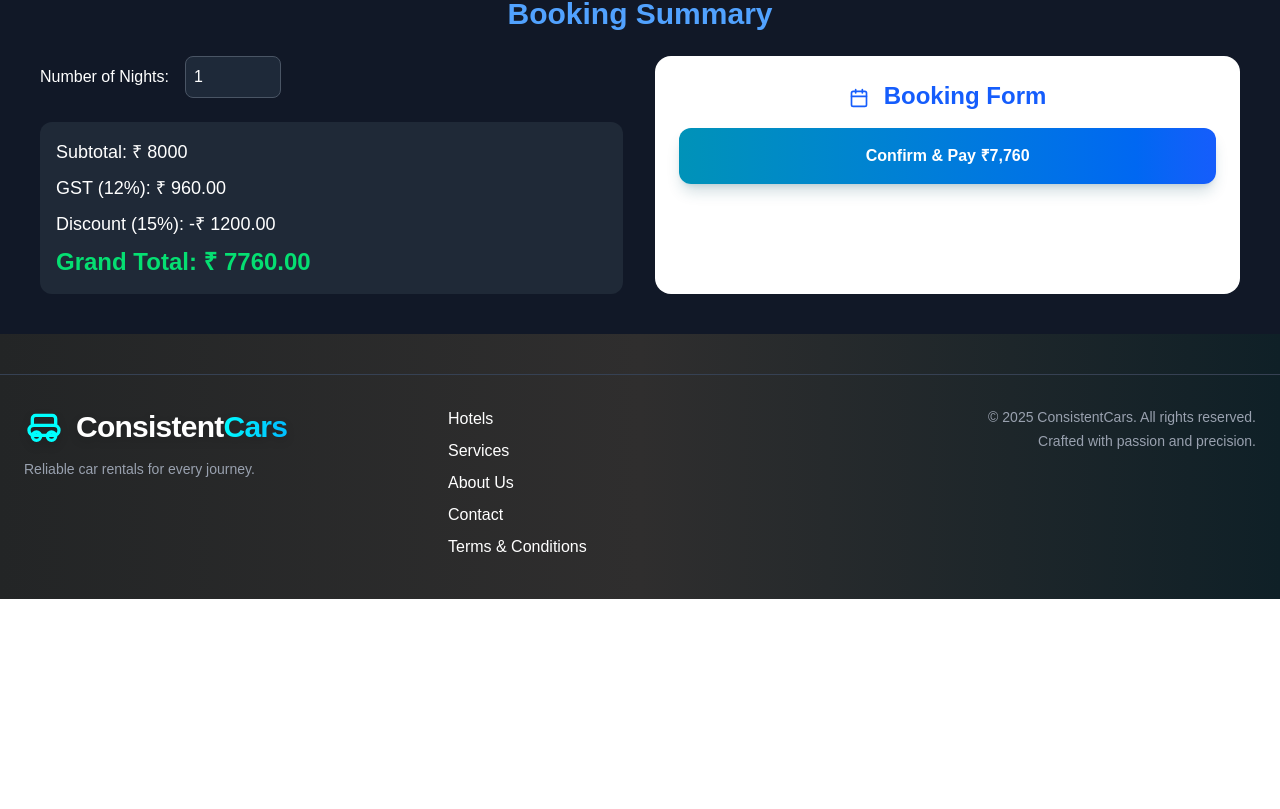
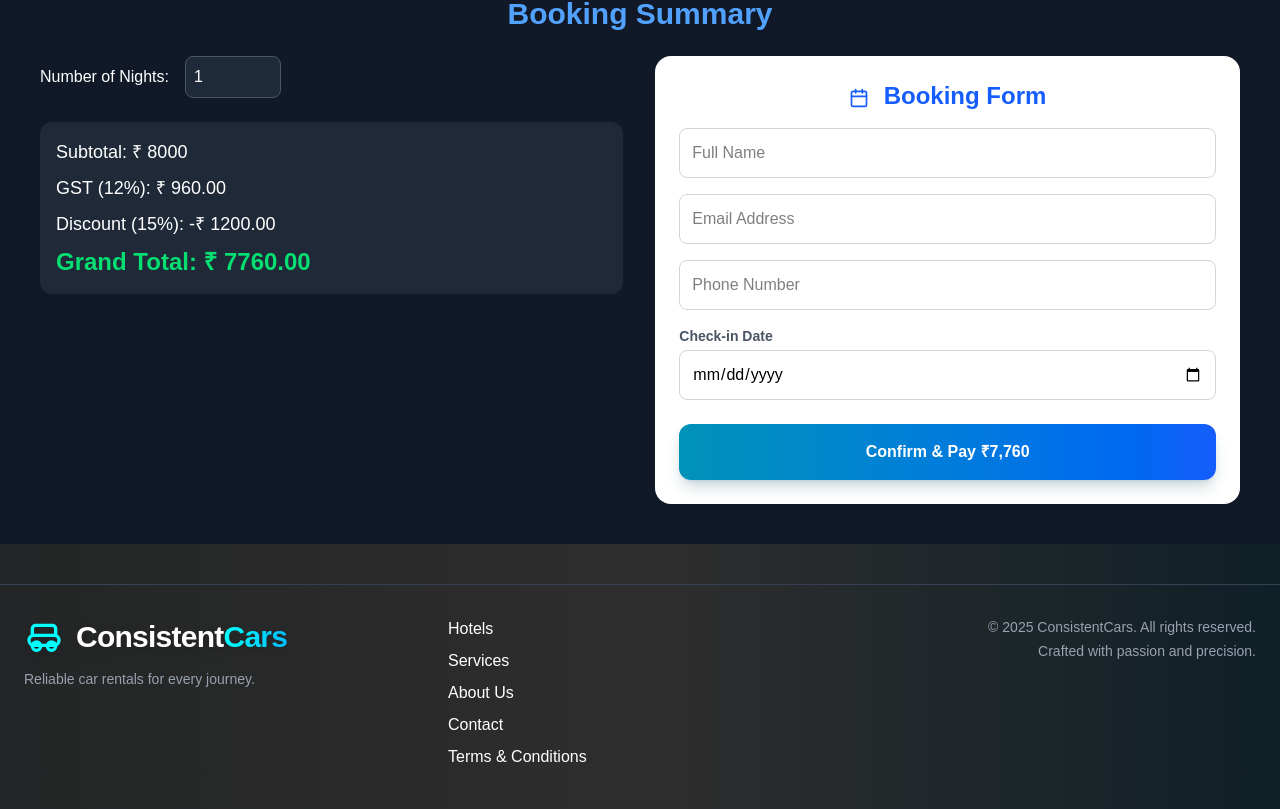
Before and after one commit to priyanshu051sharma-blip/Consistent-cars-demo-, a Next.js app: page /BaywatchResort in a window 1280 px wide. Shown: the part 1258-2067 px from the top of the page. Before the commit the page ends 1857 px from the top, so only its background shows below. Built offline with nearby package versions, Linux system fonts and the light colour scheme.

Commit message:
build fix

```diff
--- a/prisma/seed.ts
+++ b/prisma/seed.ts
@@ -1,15 +1,7 @@
 import 'dotenv/config'
 import { PrismaClient } from '@prisma/client'
-import { PrismaBetterSqlite } from '@prisma/adapter-better-sqlite3'
-import Database from 'better-sqlite3'
-import path from 'path';
 
-const dbPath = path.resolve('dev.db');
-console.log("Seeding using database file:", dbPath);
-
-const sqlite = new Database(dbPath);
-const adapter = new PrismaBetterSqlite(sqlite);
-const prisma = new PrismaClient({ adapter });
+const prisma = new PrismaClient();
 
 async function main() {
     console.log('Start seeding ...')
--- a/src/components/BillCreator/BillCreator.tsx
+++ b/src/components/BillCreator/BillCreator.tsx
@@ -1,7 +1,27 @@
 // components/BillCreator.tsx
 import React, { useState } from "react";
-import { Car, Invoice } from "@/pages/admin-dashboard";
 import { v4 as uuidv4 } from "uuid";
+
+interface Car {
+  id: string;
+  make: string;
+  model: string;
+  license: string;
+  status: string;
+}
+
+interface Invoice {
+  id: string;
+  customerName: string;
+  carId: string | null;
+  items: { id: string; description: string; amount: number }[];
+  subtotal: number;
+  tax: number;
+  total: number;
+  createdAt: string;
+  paid: boolean;
+  deposit: number;
+}
 
 function money(n: number) {
   return Math.round(n * 100) / 100;
@@ -82,8 +102,7 @@ export default function BillCreator({
     const w = window.open("", "_blank");
     if (!w) return;
     w.document.write(
-      `<html><head><title>Invoice ${
-        inv.id
+      `<html><head><title>Invoice ${inv.id
       }</title></head><body><pre>${JSON.stringify(
         inv,
         null,
--- a/src/pages/BaywatchResort.tsx
+++ b/src/pages/BaywatchResort.tsx
@@ -194,11 +194,10 @@ export default function BaywatchResort() {
         {roomTypes.map((room) => (
           <div
             key={room.name}
-            className={`rounded-2xl p-6 shadow-xl border transition hover:shadow-2xl ${
-              selectedRoom.name === room.name
+            className={`rounded-2xl p-6 shadow-xl border transition hover:shadow-2xl ${selectedRoom.name === room.name
                 ? "border-[#00ffff]"
                 : "border-gray-700"
-            }`}
+              }`}
           >
             <ImageGallery images={room.images} />
             <h2 className="text-3xl font-bold mt-4 text-blue-300">
@@ -218,11 +217,10 @@ export default function BaywatchResort() {
             </h3>
 
             <button
-              className={`mt-4 py-2 px-4 rounded-lg font-semibold ${
-                selectedRoom.name === room.name
+              className={`mt-4 py-2 px-4 rounded-lg font-semibold ${selectedRoom.name === room.name
                   ? "bg-[#00ffff] text-black"
                   : "bg-gray-800 text-white hover:bg-gray-700"
-              }`}
+                }`}
               onClick={() => setSelectedRoom(room)}
             >
               {selectedRoom.name === room.name ? "Selected" : "Choose Room"}
@@ -263,7 +261,50 @@ export default function BaywatchResort() {
             <h3 className="text-2xl font-bold mb-4 text-blue-600 text-center">
               <Calendar size={20} className="inline mr-2" /> Booking Form
             </h3>
-            <Pay amount={grandTotal} />
+
+            <div className="space-y-4 mb-6">
+              <input
+                placeholder="Full Name"
+                className="w-full p-3 border border-gray-300 rounded-lg focus:outline-none focus:border-blue-500"
+                value={userData.name}
+                onChange={(e) => setUserData({ ...userData, name: e.target.value })}
+              />
+              <input
+                placeholder="Email Address"
+                className="w-full p-3 border border-gray-300 rounded-lg focus:outline-none focus:border-blue-500"
+                value={userData.email}
+                onChange={(e) => setUserData({ ...userData, email: e.target.value })}
+              />
+              <input
+                placeholder="Phone Number"
+                className="w-full p-3 border border-gray-300 rounded-lg focus:outline-none focus:border-blue-500"
+                value={userData.phone}
+                onChange={(e) => setUserData({ ...userData, phone: e.target.value })}
+              />
+              <div>
+                <label className="text-sm font-semibold text-gray-600 block mb-1">Check-in Date</label>
+                <input
+                  type="date"
+                  className="w-full p-3 border border-gray-300 rounded-lg focus:outline-none focus:border-blue-500"
+                  value={startDate}
+                  onChange={(e) => setStartDate(e.target.value)}
+                />
+              </div>
+            </div>
+
+            <Pay
+              amount={grandTotal}
+              name={userData.name}
+              email={userData.email}
+              phone={userData.phone}
+              bookingDetails={{
+                vehicle: 'Hotel Stay',
+                route: `Baywatch Resort - ${selectedRoom.name}`,
+                date: startDate,
+                time: '13:00',
+                duration: nights
+              }}
+            />
           </div>
         </div>
       </div>
--- a/src/pages/airport.tsx
+++ b/src/pages/airport.tsx
@@ -17,8 +17,9 @@ const Airport = () => {
   const [time, setTime] = useState("");
   const [showPay, setShowPay] = useState(false);
 
-  // Toll tax for Mumbai
-  //   const tollTax = 300;
+  const [name, setName] = useState("");
+  const [email, setEmail] = useState("");
+  const [phone, setPhone] = useState("");
 
   // Price calculation
   const getPrice = () => {
@@ -63,8 +64,7 @@ const Airport = () => {
                   key={i}
                   whileHover={{ scale: 1.05 }}
                   onClick={() => setCar(c.name)}
-                  className={`cursor-pointer border-2 rounded-2xl overflow-hidden shadow-md transition-all ${
-                    car === c.name
+                  className={`cursor-pointer border-2 rounded-2xl overflow-hidden shadow-md transition-all ${car === c.name
                     ? "border-blue-600 shadow-lg"
                     : "border-gray-300"
                     }`}
@@ -76,8 +76,7 @@ const Airport = () => {
                   />
                   <div className="p-4 text-center bg-gray-50">
                     <p
-                      className={`font-semibold text-lg ${
-                        car === c.name ? "text-blue-600" : "text-gray-800"
+                      className={`font-semibold text-lg ${car === c.name ? "text-blue-600" : "text-gray-800"
                         }`}
                     >
                       {c.name}
@@ -109,9 +108,19 @@ const Airport = () => {
             </div>
           )}
 
-          {/* Date & Time */}
+          {/* Dates & Contact */}
           {airport && (
-            <>
+            <div className="space-y-4">
+              <div>
+                <label className="block text-gray-700 mb-2 font-semibold">Contact Details:</label>
+                <div className="grid grid-cols-1 md:grid-cols-3 gap-4">
+                  <input placeholder="Name" className="border w-full px-4 py-2 rounded-lg text-black" value={name} onChange={e => setName(e.target.value)} />
+                  <input placeholder="Email" className="border w-full px-4 py-2 rounded-lg text-black" value={email} onChange={e => setEmail(e.target.value)} />
+                  <input placeholder="Phone" className="border w-full px-4 py-2 rounded-lg text-black" value={phone} onChange={e => setPhone(e.target.value)} />
+                </div>
+              </div>
+
+              <div className="grid grid-cols-1 md:grid-cols-2 gap-4">
                 <div>
                   <label className="block text-gray-700 mb-2 font-semibold">
                     <Calendar size={16} className="inline-block mr-2" /> Date
@@ -135,31 +144,45 @@ const Airport = () => {
                     onChange={(e) => setTime(e.target.value)}
                   />
                 </div>
+              </div>
 
               {/* Price Preview */}
-              <div className="text-xl font-bold text-green-600">
+              <div className="text-xl font-bold text-green-600 mt-4">
                 Total: ₹ {grandTotal}
                 {airport === "Mumbai Airport" && (
                   <p className="text-sm text-gray-600">(Additional Toll Tax)</p>
                 )}
               </div>
-            </>
+            </div>
           )}
 
           {/* Proceed Button */}
           {airport && (
             <button
               onClick={() => setShowPay(true)}
-              className="w-full bg-green-600 text-white py-3 rounded-xl font-semibold hover:bg-green-700"
-              disabled={!date || !time}
+              className="w-full bg-green-600 text-white py-3 rounded-xl font-semibold hover:bg-green-700 disabled:opacity-50"
+              disabled={!date || !time || !name || !email || !phone}
             >
-              Proceed
+              Proceed to Pay
             </button>
           )}
         </div>
       ) : (
         <div className="bg-white rounded-3xl shadow-2xl p-8 w-full md:w-1/2 mx-auto">
-          <Pay amount={grandTotal} />
+          <button onClick={() => setShowPay(false)} className="mb-4 text-blue-600 underline">Back</button>
+          <Pay
+            amount={grandTotal}
+            name={name}
+            email={email}
+            phone={phone}
+            bookingDetails={{
+              vehicle: car,
+              route: `Drop to ${airport}`,
+              date: date,
+              time: time,
+              duration: 1
+            }}
+          />
         </div>
       )}
     </div>
```
Also changed, not shown: src/components/DailyInventory/DailyInventory.tsx (+16 -8 lines). Lines whose indentation alone changed are shown as unchanged.
